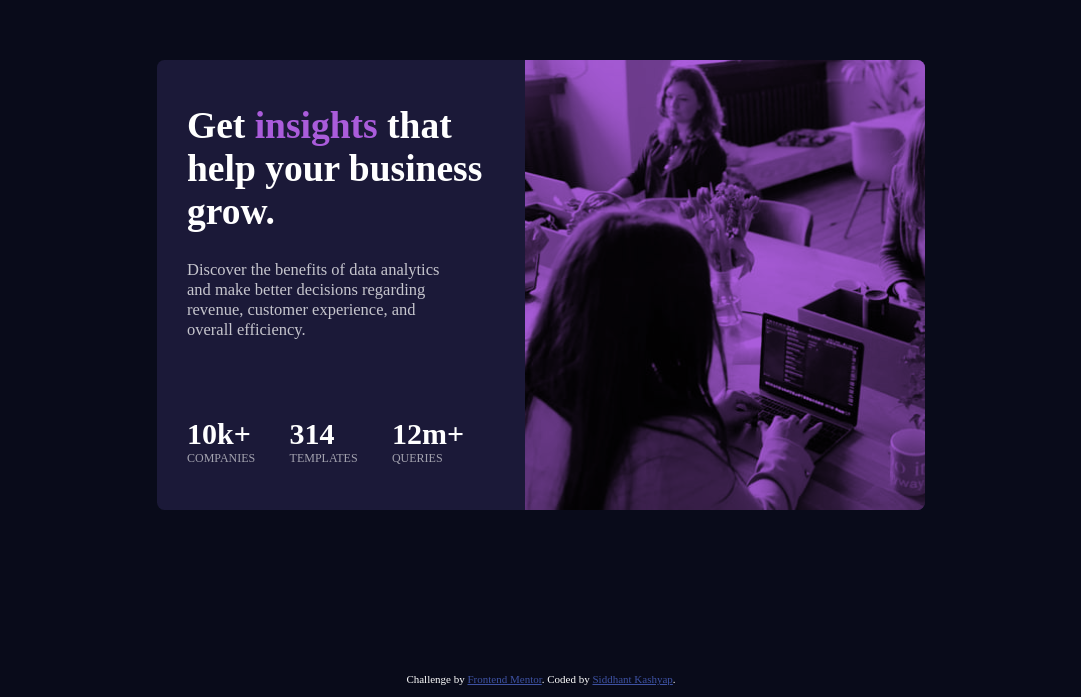
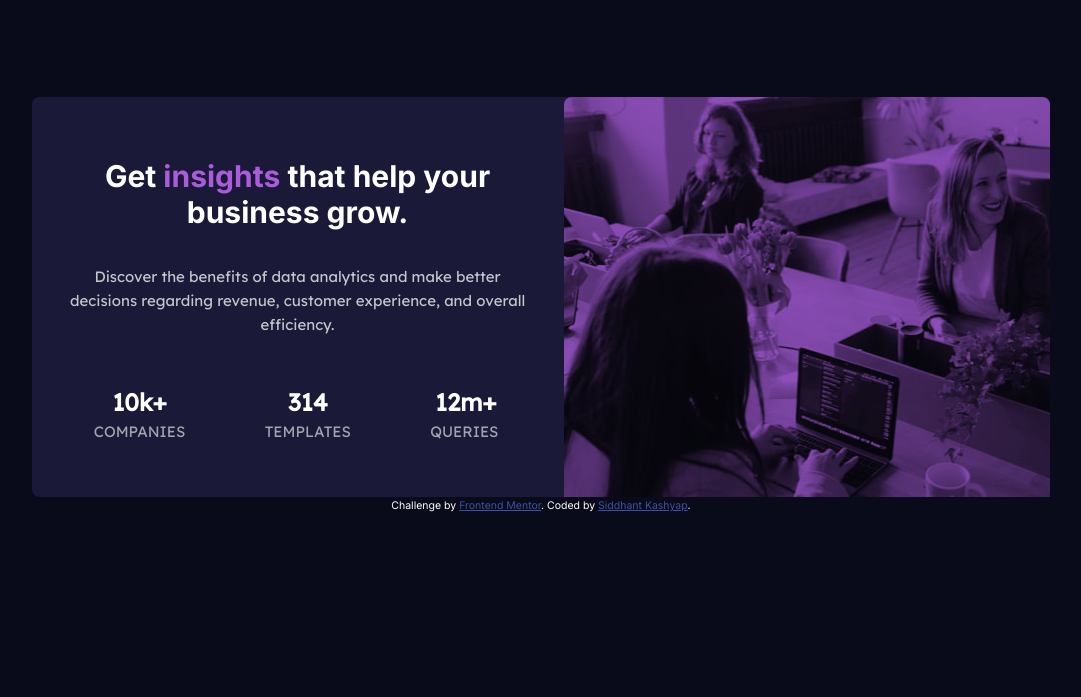
Before and after one commit to asksid27/frontendMentor-stats-preview-card-component, a plain HTML site: page index.html in a window 1280 px wide. Shown: the part 103-800 px from the top of the page, without its empty margins (99-1180 px from the left). Drawn offline with Linux system fonts and the light colour scheme.

Commit message:
Better Version

```diff
--- a/index.html
+++ b/index.html
@@ -12,11 +12,16 @@
       href="./images/favicon-32x32.png"
     />
     <link rel="stylesheet" href="./styles.css" />
+    <link rel="preconnect" href="https://fonts.gstatic.com" />
+    <link
+      href="https://fonts.googleapis.com/css2?family=Inter:wght@400;700&family=Lexend+Deca&display=swap"
+      rel="stylesheet"
+    />
     <title>Frontend Mentor | Stats preview card component</title>
   </head>
   <body>
-    <div class="container">
     <div class="card">
+      <div class="image"></div>
       <div class="content">
         <h1>
           Get <span class="highlight">insights</span> that help your business
@@ -28,12 +33,18 @@
           regarding revenue, customer experience, and overall efficiency.
         </p>
         <div class="stats">
-            <div><span class="stats-number">10k+</span> <br />COMPANIES</div>
-            <div><span class="stats-number">314</span> <br />TEMPLATES</div>
-            <div><span class="stats-number">12m+</span> <br />QUERIES</div>
+          <div>
+            <p>10k+</p>
+            COMPANIES
           </div>
+          <div>
+            <p>314</p>
+            TEMPLATES
           </div>
-        <div class="image"></div>
+          <div>
+            <p>12m+</p>
+            QUERIES
+          </div>
         </div>
       </div>
       <div class="attribution">
@@ -42,5 +53,6 @@
           >Frontend Mentor</a
         >. Coded by <a href="https://github.com/asksid27/">Siddhant Kashyap</a>.
       </div>
+    </div>
   </body>
 </html>
--- a/styles.css
+++ b/styles.css
@@ -1,13 +1,11 @@
 *,
-*::after,
-*::before {
+*::before,
+*::after {
   box-sizing: border-box;
-  margin: 0;
-  padding: 0;
 }
 
 :root {
-  --main-background: hsl(233, 47%, 7%);
+  --main-background: hsl(233, 49%, 7%);
   --card-background: hsl(244, 38%, 16%);
   --accent: hsl(277, 64%, 61%);
 
@@ -17,39 +15,31 @@
 }
 
 body {
+  margin: 0;
+  padding: 0;
+  background-color: var(--main-background);
+  display: flex;
+  min-height: 100vh;
+  align-items: center;
+  justify-content: center;
   font-size: 15px;
-  background-color: var(--main-background);
-  height: 100vh;
-}
-
-.container {
-  display: grid;
-  place-items: center;
-  height: 97%;
+  font-family: "Inter", sans-serif;
 }
 
 .card {
-  width: 60%;
-  height: 450px;
   border-radius: 0.5em;
-  display: flex;
+  position: relative;
+  margin: 6em 1.2em;
   background-color: var(--card-background);
-  overflow: hidden;
 }
 
 .content {
-  flex: 1;
-  display: flex;
-  width: 100%;
-  flex-direction: column;
-  justify-content: space-around;
-  padding: 4em;
-  padding-right: 8em;
+  padding: 1.5em;
 }
 
-.content > h1 {
-  font-size: 2.5em;
+h1 {
   color: var(--main-heading);
+  text-align: center;
 }
 
 .highlight {
@@ -57,91 +47,78 @@ body {
 }
 
 .content > p {
-  width: 90%;
-  margin-bottom: 50px;
-  font-size: 1.1em;
+  font-family: "Lexend Deca", sans-serif;
   color: var(--main-paragraph);
+  text-align: center;
+  padding: 1em;
+  line-height: 1.6em;
 }
 
 .stats {
   display: flex;
-  width: 90%;
-  font-size: 0.8em;
-  color: var(--stat-headings);
+  flex-direction: column;
+  align-items: center;
   justify-content: space-between;
 }
 
-.stats-number {
-  font-size: 2.5em;
+.stats > div {
+  margin: 1em;
+  font-family: "Lexend Deca", sans-serif;
+  color: var(--stat-headings);
+}
+
+.stats p {
+  color: var(--main-heading);
   font-weight: bold;
-  color: var(--main-heading);
+  margin: 0.2em;
+  font-size: 1.6em;
+  text-align: center;
 }
 
 .image {
-  flex: 1.3;
-  background: url("./images/image-header-desktop.jpg") var(--accent);
+  background: var(--accent) url("./images/image-header-mobile.jpg");
   background-size: cover;
+  height: 250px;
   background-blend-mode: multiply;
+  opacity: 0.8;
+  border-top-left-radius: 0.5em;
+  border-top-right-radius: 0.5em;
 }
 
 .attribution {
-  font-size: 11px;
+  font-size: 0.7em;
+  position: absolute;
+  bottom: -5%;
+  color: white;
+  width: 100%;
   text-align: center;
-  color: white;
+  padding-bottom: 0.5em;
 }
 .attribution a {
   color: hsl(228, 45%, 44%);
 }
 
-@media (max-width: 1600px) {
-  .content {
-    padding: 4em;
+@media (min-width: 600px) {
+  .stats {
+    flex-direction: row;
+    justify-content: space-around;
   }
 }
 
-@media (max-width: 1400px) {
+@media (min-width: 800px) {
+  .card {
+    display: flex;
+    flex-direction: row-reverse;
+    justify-content: space-around;
+    align-items: center;
+    height: 400px;
+  }
+  .image {
+    background: var(--accent) url("./images/image-header-desktop.jpg");
+    flex: 1;
+    height: 100%;
+  }
   .content {
-    padding: 2em;
+    flex: 1;
   }
 }
-
-@media (max-width: 1200px) {
-  .content {
-    padding: 1em;
-  }
-}
-
-@media (max-width: 1200px) {
-  body {
-    font-size: 13px;
-  }
-}
-
-@media (max-width: 800px) {
-  body {
-    height: 150vh;
-  }
-
-  .card {
-    flex-direction: column-reverse;
-    width: 90%;
-    height: 90%;
-  }
-  .content {
-    justify-content: center;
-    align-items: center;
-    padding: 2em;
-  }
-
-  .stats {
-    height: 100px;
-    flex-direction: column;
-    align-items: center;
-    justify-content: space-between;
-  }
-  .image {
-    flex: 0.5;
-    background: url("./images/image-header-mobile.jpg") var(--accent);
-    background-size: cover;
-  }
-}
```
Lines whose indentation alone changed are shown as unchanged.
